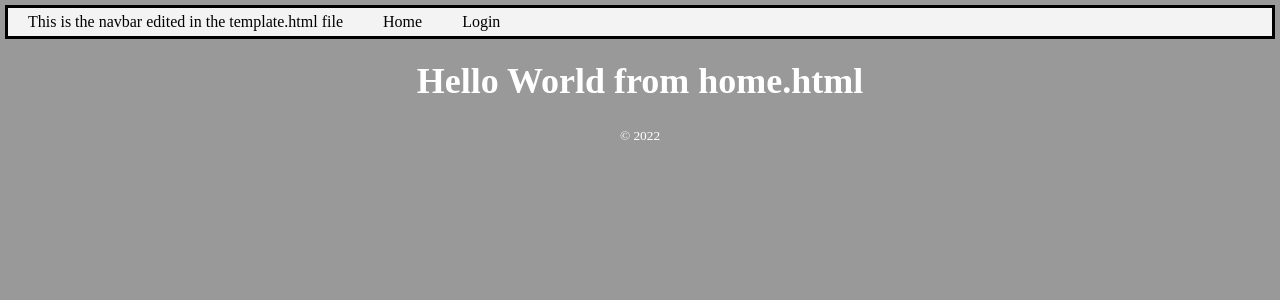
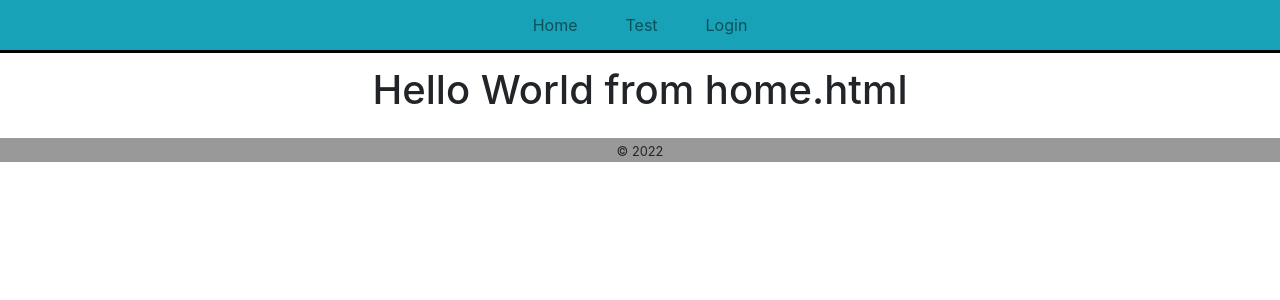
Before and after one commit to CollinPetry/SE1-DND-Project, a Flask app: page / in a window 1280 px wide. Shown: the top 300 px of the page. Run offline with Flask 2, Linux system fonts and the light colour scheme; some libraries are stand-ins or nearby versions.

Commit message:
Updated Navbar, working on dice roller layout

```diff
--- a/server.py
+++ b/server.py
@@ -36,6 +36,11 @@ def create_app():
         "/login", view_func=views.login_page, methods=["GET", "POST"]
     )
 
+
+    app.add_url_rule(
+        "/test", view_func=views.test_page, methods=["GET", "POST"]
+    )
+
     app.add_url_rule("/logout", view_func=views.logout_page)
 
     #  no clue what exactly this is doing, but it's doing something, so no touchy
--- a/static/project.css
+++ b/static/project.css
@@ -1,4 +1,5 @@
 @import 'navbar.css';
+@import 'test.css';
 
 body {
     background-color: #999999;
--- a/templates/layout.html
+++ b/templates/layout.html
@@ -11,22 +11,45 @@ substituted for. It's very possible we can also have multiple layout files that
       <!-- this indicates that the title will be added in the files that use this layout file -->
       <title>{% block title %}{% endblock %}</title>
       <link rel="stylesheet" href="{{ url_for('static', filename='project.css') }}"/>
+      <link rel="stylesheet"
+            href="https://cdn.jsdelivr.net/npm/bootstrap@4.3.1/dist/css/bootstrap.min.css"
+            integrity="sha384-ggOyR0iXCbMQv3Xipma34MD+dH/1fQ784/j6cY/iJTQUOhcWr7x9JvoRxT2MZw1T"
+            crossorigin="anonymous">
+      <!-- Scrollbar Custom CSS -->
+      <link rel="stylesheet"
+            href="https://cdnjs.cloudflare.com/ajax/libs/malihu-custom-scrollbar-plugin/3.1.5/jquery.mCustomScrollbar.min.css">
   </head>
 <body>
     <!-- This is the navbar for the webpage so it doesn't need to be copied, needs css obviously -->
-    <div class="navbar">
-        <a>This is the navbar edited in the template.html file </a>
-        <a href="{{ url_for('home_page') }}">Home</a>
+    <nav class="navbar sticky-top navbar-expand-lg navbar-light bg-info">
+        <div class="container-fluid">
+            <button class="navbar-toggler" type="button" data-bs-toggle="collapse" data-bs-target="#navbarSupportedContent" aria-controls="navbarSupportedContent" aria-expanded="false" aria-label="Toggle navigation">
+                <span class="navbar-toggler-icon"></span>
+            </button>
+            <div class="collapse navbar-collapse" id="navbarSupportedContent">
+                <ul class="navbar-nav mx-auto mb-2 mb-lg-0">
+                    <li class="nav-item px-3">
+                        <a class="nav-link" href="{{ url_for('home_page') }}">Home</a>
+                    </li>
 
+                    <li class="nav-item px-3">
+                        <a class="nav-link" href="{{ url_for('test_page') }}">Test</a>
+                    </li>
+
+                    <li class="nav-item px-3">
                         <!-- This is a check for variable using the Flask framework. The variable for this method specifically seems to
                         be sent from server.py in the load_user method. The brackets with percentile signs are used to indicate a check
                         for the variable listed within, usually in the form of a for loop or an if statement -->
                         {% if not current_user.is_authenticated %}
-        <a href="{{ url_for('login_page') }}">Login</a>
+                        <a class="nav-link" href="{{ url_for('login_page') }}">Login</a>
                         {% else %}
-        <a href="{{ url_for('logout_page') }}">Log out</a>
+                        <a class="nav-link" href="{{ url_for('logout_page') }}">Log out</a>
                         {% endif %}
+                    </li>
+                </ul>
             </div>
+        </div>
+    </nav>
 
 
     <!-- This allows for flash messages at the top of the screen. Could also use css -->
@@ -41,8 +64,28 @@ substituted for. It's very possible we can also have multiple layout files that
     {% endwith %}
 
 
+    <!-- This div creates the 'inside page' look -->
+    <div class="pageContainer mx-auto p-3">
     <!-- This is differing page content is added on individual pages -->
     {% block content %}{% endblock %}
+    </div>
+
+    <script
+      src="https://cdn.jsdelivr.net/npm/bootstrap@5.1.1/dist/js/bootstrap.bundle.min.js"
+      integrity="sha384-/bQdsTh/da6pkI1MST/rWKFNjaCP5gBSY4sEBT38Q/9RBh9AH40zEOg7Hlq2THRZ"
+      crossorigin="anonymous">
+    </script>
+
+    <script src="{{url_for('static', filename='somejavascriptfile.js')}}"></script>
+    <!-- jQuery CDN - Slim version (=without AJAX) -->
+    <script src="https://code.jquery.com/jquery-3.3.1.slim.min.js" integrity="sha384-q8i/X+965DzO0rT7abK41JStQIAqVgRVzpbzo5smXKp4YfRvH+8abtTE1Pi6jizo" crossorigin="anonymous"></script>
+    <!-- Popper.JS -->
+    <script src="https://cdnjs.cloudflare.com/ajax/libs/popper.js/1.14.0/umd/popper.min.js" integrity="sha384-cs/chFZiN24E4KMATLdqdvsezGxaGsi4hLGOzlXwp5UZB1LY//20VyM2taTB4QvJ" crossorigin="anonymous"></script>
+    <!-- Bootstrap JS -->
+    <script src="https://stackpath.bootstrapcdn.com/bootstrap/4.1.0/js/bootstrap.min.js" integrity="sha384-uefMccjFJAIv6A+rW+L4AHf99KvxDjWSu1z9VI8SKNVmz4sk7buKt/6v9KI65qnm" crossorigin="anonymous"></script>
+    <!-- jQuery Custom Scroller CDN -->
+    <script src="https://cdnjs.cloudflare.com/ajax/libs/malihu-custom-scrollbar-plugin/3.1.5/jquery.mCustomScrollbar.concat.min.js"></script>
+
 
     <!-- A Footer or something can go here as well -->
     <footer>
--- a/templates/login.html
+++ b/templates/login.html
@@ -2,6 +2,7 @@
 {% block title %}Login{% endblock %}
 {% block content %}
 <!-- this is taken straight from the tutorial, not sure what it all is, but it works -->
+<!-- H. Turgut Uyar -->
     <section class="hero">
         <div class="hero-body">
             <div class="container has-text-centered">
--- a/views.py
+++ b/views.py
@@ -6,9 +6,13 @@ from forms import LoginForm
 from user import get_user
 
 
+#  For pages that need to be logged in to view, the line above the method def statement should read: @login_required
+
 def home_page():
     return render_template("home.html")
 
+def test_page():
+    return render_template("test.html")
 
 def login_page():
     form = LoginForm()
```
Lines whose indentation alone changed are shown as unchanged.
